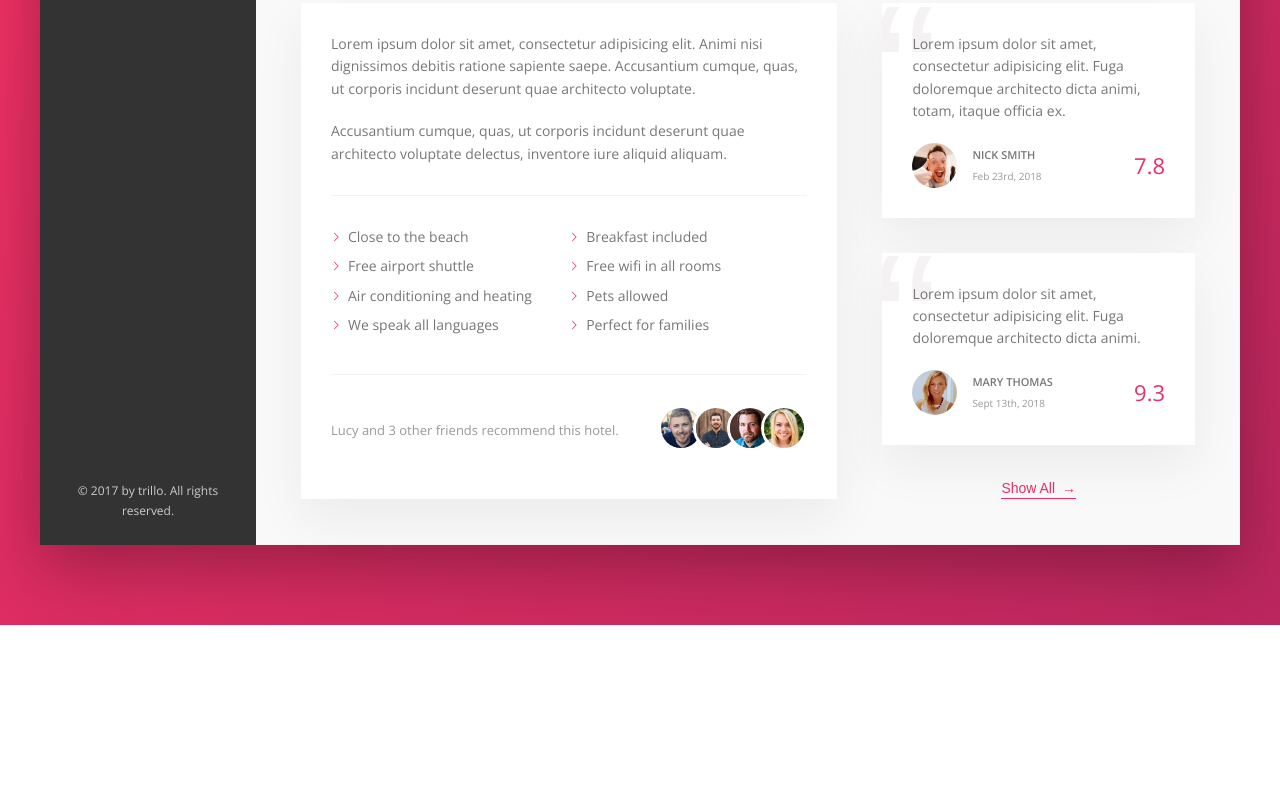
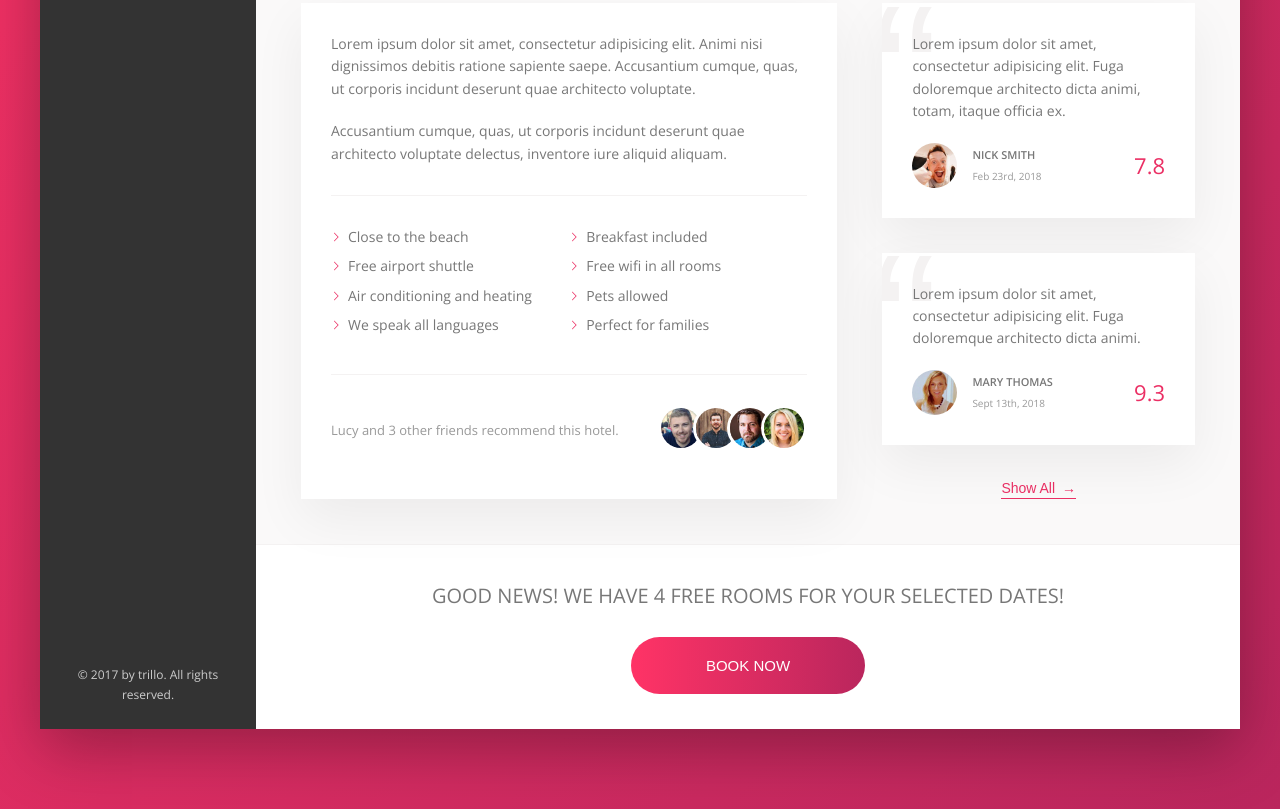
Before and after one commit to gavinquirk/Trillo, a website: page index.html in a window 1280 px wide. Shown: the part 644-1453 px from the top of the page. Before the commit the page ends 1269 px from the top, so only its background shows below. Drawn offline with nearby package versions, Linux system fonts and the light colour scheme.

Commit message:
added and styled call to action section

```diff
--- a/index.html
+++ b/index.html
@@ -205,6 +205,17 @@
 
                             <button class="btn-inline">Show All <span>&rarr;</span></button>
                         </div>
+
+                        <div class="cta">
+                            <h2 class="cta__book-now">
+                                Good news! We have 4 free rooms for your selected dates!
+                            </h2>
+                            <button class="btn">
+                                <span class="btn__visible">Book Now</span>
+                                <span class="btn__invisible">Only 4 Rooms Left</span>
+                            </button>
+                        </div>
+
                     </div>
 
 
--- a/sass/_components.scss
+++ b/sass/_components.scss
@@ -448,3 +448,68 @@
     z-index: 1;
   }
 }
+
+/////////////////////////////////////////////
+// CALL TO ACTION
+.cta {
+  padding: 3.5rem 0;
+  text-align: center;
+
+  &__book-now {
+    font-size: 2rem;
+    font-weight: 300;
+    text-transform: uppercase;
+    margin-bottom: 2.5rem;
+  }
+}
+
+/////////////////////////////////////////////
+// CALL TO ACTION
+.btn {
+  font-size: 1.5rem;
+  font-weight: 300;
+  text-transform: uppercase;
+  border-radius: 100px;
+  border: none;
+  background-image: linear-gradient(to right, var(--color-primary-light), var(--color-primary-dark));
+  color: white;
+  position: relative;
+  overflow: hidden;
+  cursor: pointer;
+
+  & > * {
+    display: inline-block;
+    height: 100%;
+    width: 100%;
+    transition: all 0.2s;
+  }
+
+  &__visible {
+    padding: 2rem 7.5rem;
+  }
+
+  &__invisible {
+    display: inline-block;
+    position: absolute;
+    padding: 2rem 0;
+    left: 0;
+    top: -100%;
+  }
+
+  &:hover {
+    background-image: linear-gradient(to left, var(--color-primary-light), var(--color-primary-dark));
+  }
+
+  &:hover &__visible {
+    transform: translateY(100%);
+  }
+
+  &:hover &__invisible {
+    top: 0;
+  }
+
+  &:focus {
+    outline: none;
+    animation: pulsate 1s infinite;
+  }
+}
```
Also changed, not shown: css/style.css.
